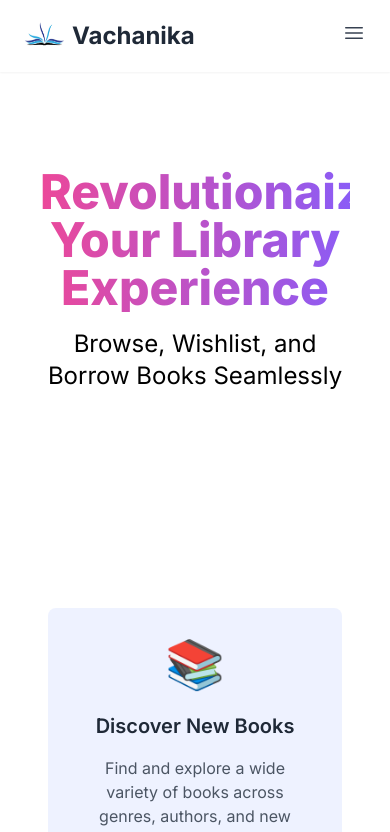
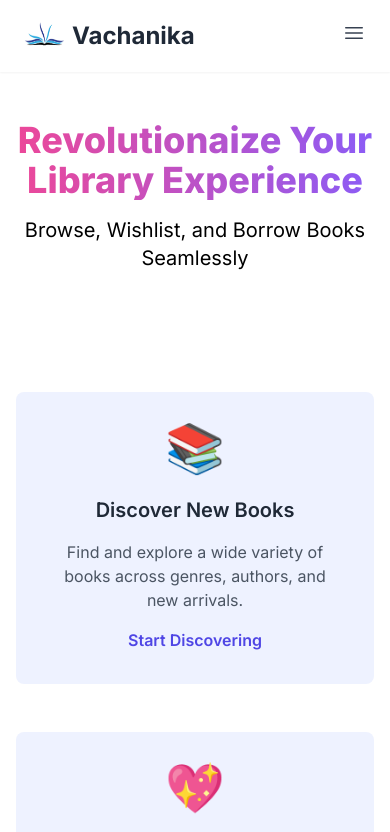
Before and after one commit to utkarshagrrawal/Vachanika, a React (Vite) app in the folder frontend/: page / in a window 390 px wide. Shown: the top 832 px of the page. Built offline with nearby package versions, Linux system fonts and the light colour scheme; no server answers.

Commit message:
style: update layout and styling for home page; adjust section padding and heading sizes for improved responsiveness

```diff
--- a/frontend/src/index.css
+++ b/frontend/src/index.css
@@ -4,6 +4,7 @@
 
 #root {
   width: 100%;
+  height: 100%;
 }
 
 body {
--- a/frontend/src/pages/home.jsx
+++ b/frontend/src/pages/home.jsx
@@ -25,16 +25,16 @@ export default function Home() {
     <div className="min-h-screen">
       <Header userDetails={userDetails} />
 
-      <section className="text-center py-24 px-10">
-        <h1 className="text-5xl font-extrabold mb-4 bg-clip-text text-transparent bg-gradient-to-r from-pink-500 to-violet-500">
+      <section className="text-center py-12 px-4 md:py-24 md:px-12">
+        <h1 className="text-4xl font-extrabold mb-4 bg-clip-text text-transparent bg-gradient-to-r from-pink-500 to-violet-500">
           Revolutionaize Your Library Experience
         </h1>
-        <p className="text-2xl mb-6">
+        <p className="text-center text-xl mb-6">
           Browse, Wishlist, and Borrow Books Seamlessly
         </p>
       </section>
 
-      <section id="discover" className="py-24 px-12">
+      <section id="discover" className="py-12 px-4 md:py-24 md:px-12">
         <div className="grid grid-cols-1 sm:grid-cols-2 md:grid-cols-3 gap-12">
           <div className="bg-indigo-50 rounded-lg overflow-hidden p-8 text-center duration-300">
             <div className="text-indigo-600 text-5xl mb-6">📚</div>
```
